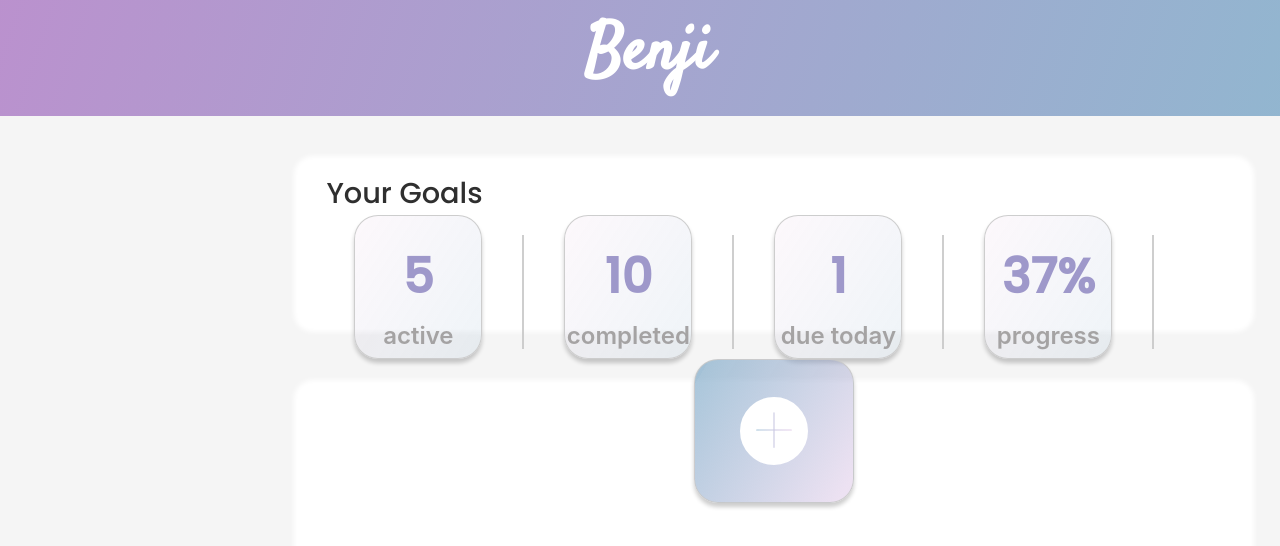
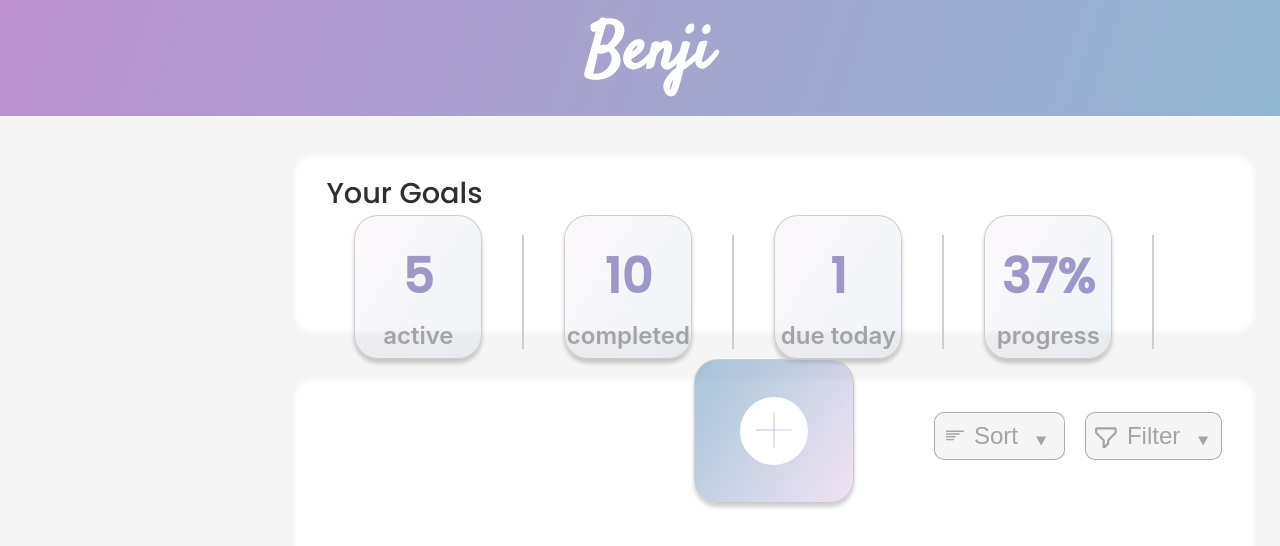
Before and after one commit to victorsandru/Benji, a React (Create React App) app in the folder benji/: page /goals in a window 1280 px wide. Shown: the top 546 px of the page. Built offline with nearby package versions, Linux system fonts and the light colour scheme.

Commit message:
Add GoalFilterAndSorting component to the Goals page

```diff
--- a/benji/src/Goals.js
+++ b/benji/src/Goals.js
@@ -1,9 +1,14 @@
+/*
+ * This component renders the page with goals.
+ */
+
 import styled, { createGlobalStyle } from "styled-components";
 import "./Goals.css";
 import TopNavigationBar from "./components/TopNavigationBar";
 import Section from "./components/Section";
 import SummaryCard from "./components/SummaryCard";
 import AddGoalCard from "./components/AddGoalCard";
+import GoalFilterAndSorting from "./components/GoalFilterAndSorting";
 import { Fragment } from "react";
 
 // Use styled-components to specify the sizes of two sections
@@ -50,8 +55,9 @@ function Goals() {
         <VerticalBar />
         <AddGoalCard />
       </SmallerSection>
-
-      <LargerSection></LargerSection>
+      <LargerSection>
+        <GoalFilterAndSorting />
+      </LargerSection>
     </Fragment>
   );
 }
```
